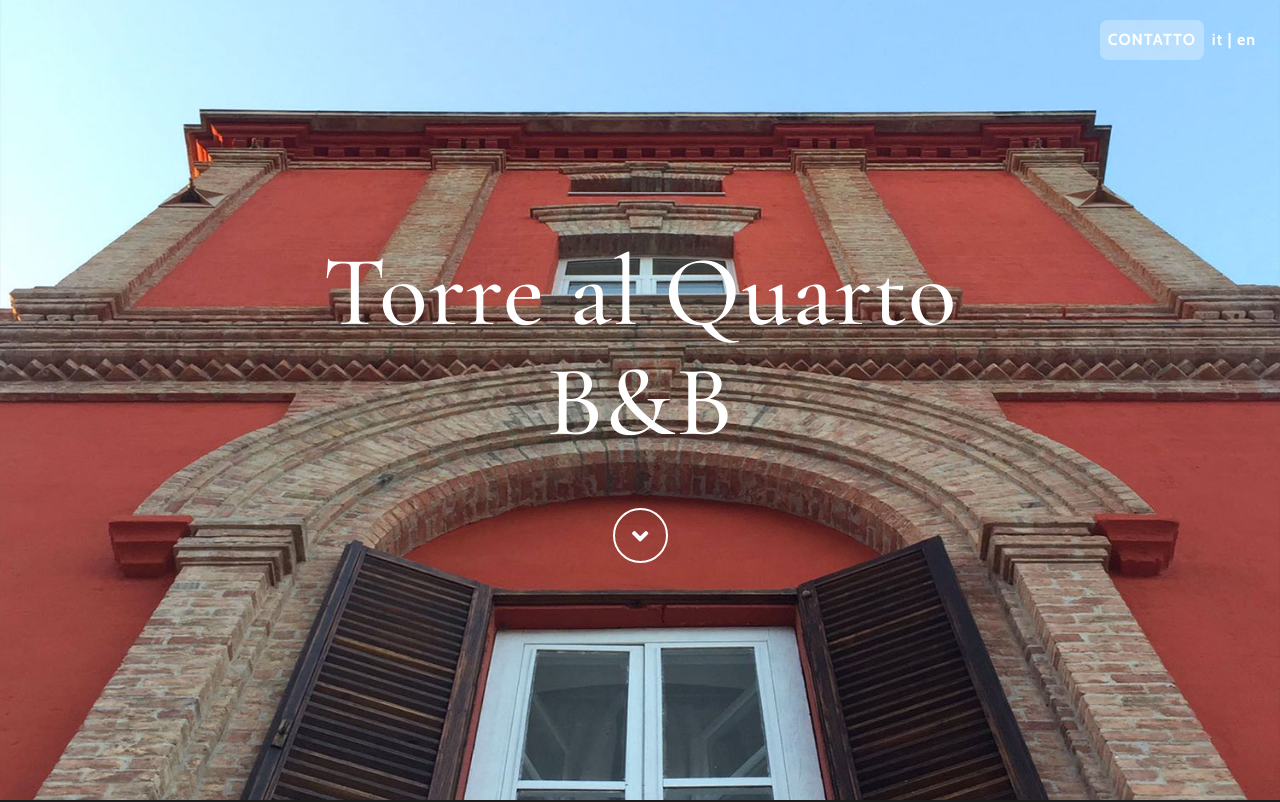
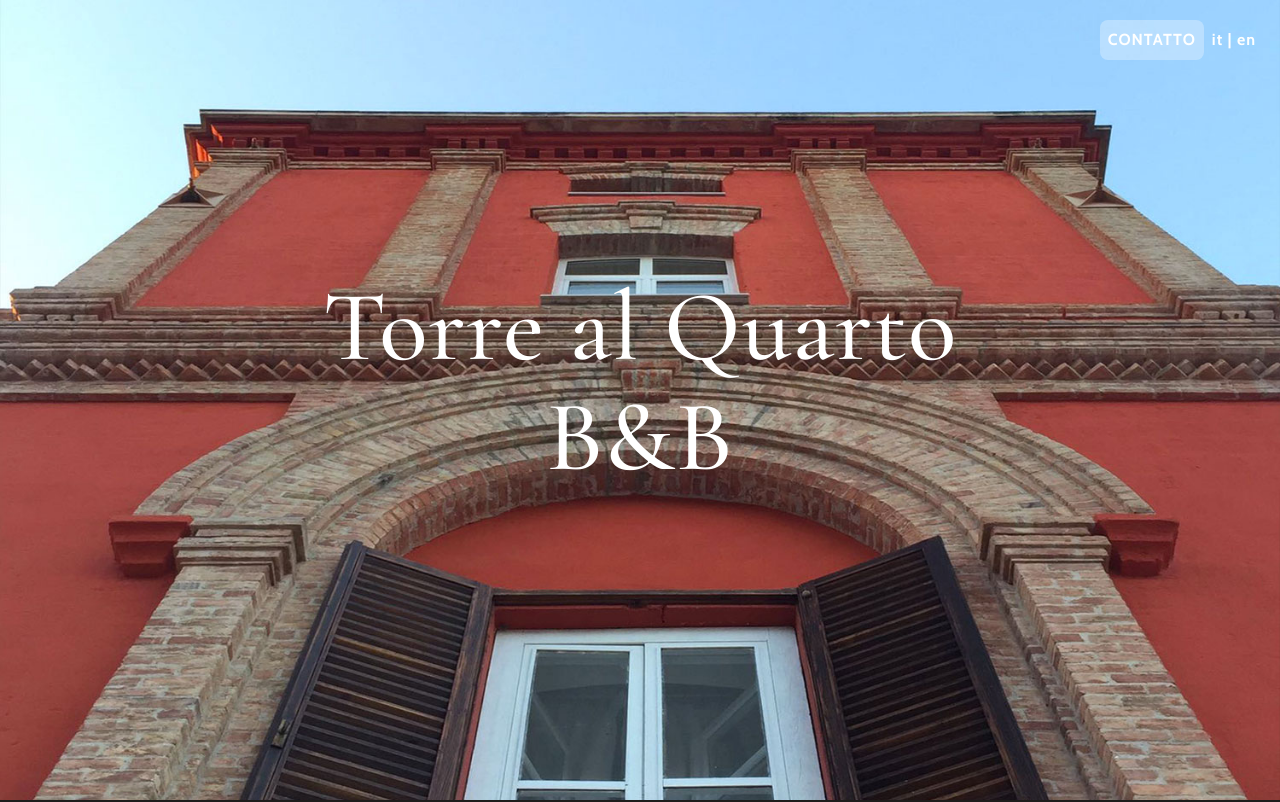
Before and after one commit to marcodileo/torrealquarto, a plain HTML site: page index.html in a window 1280 px wide. Shown: the top 802 px of the page. Drawn offline with nearby package versions, Linux system fonts and the light colour scheme; some packages are replaced by stand-ins of ours.

Commit message:
Update index.html

```diff
--- a/index.html
+++ b/index.html
@@ -58,9 +58,6 @@
           <div class="row">
             <div class="col-lg-8 mx-auto">
               <h1 class="brand-heading">Torre al Quarto<br>B&B</h1>
-              <a href="#download" class="btn btn-circle js-scroll-trigger">
-                <i class="fa fa-angle-down animated"></i>
-              </a>
             </div>
           </div>
         </div>
```
